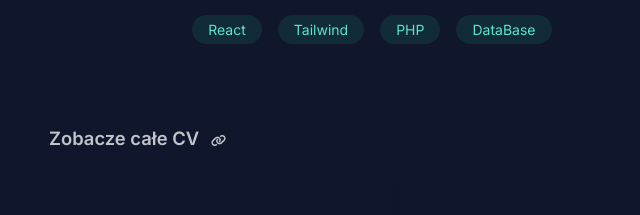
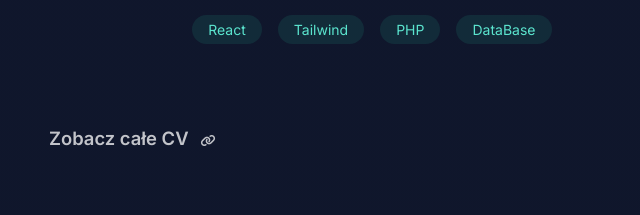
Before and after one commit to kxGeou/actual-Portfolio-website, a React (Vite) app: page / in a window 1280 px wide. Shown: the part 1863-2078 px from the top of the page, without its empty margins (623-1263 px from the left). Built offline with nearby package versions, Linux system fonts and the light colour scheme.

Commit message:
Ux update

```diff
--- a/src/components/Experience.tsx
+++ b/src/components/Experience.tsx
@@ -96,7 +96,7 @@ export default function Experience() {
         onMouseLeave={() => isHover(!hover)}
       >
        <a href="/GrzegorzMatusik.pdf" target="_blank">
-          <Title name={"Zobacze całe CV"} isHover={hover}></Title>
+          <Title name={"Zobacz całe CV"} isHover={hover}></Title>
         </a>
 
       </span>
--- a/src/components/Projects.tsx
+++ b/src/components/Projects.tsx
@@ -74,8 +74,8 @@ export default function Projects() {
             ))}
         </div>
         <p className="font-semibold text-[1.20rem] mt-12 flex justify-start items-center gap-3 cursor-pointer" onMouseLeave={() => setHover(!hover)} onMouseEnter={() => setHover(!hover)}>
-            <Link to="" className={`transition-all duration-300 flex justify-center items-center gap-1 cursor-not-allowed hover:opacity-75`}>Zobacz wszystkie projekty
-               <i className={`fa-solid fa-arrow-right text-[1rem] ml-2 transition-all duration-200 ${hover && "translate-x-2 text-text-box"}`}></i>
+            <Link to="" className={`transition-all duration-300 flex justify-center items-center gap-1 cursor-not-allowed opacity-50`}>Zobacz wszystkie projekty
+               <i className={`fa-solid fa-arrow-right text-[1rem] ml-2 transition-all duration-200 `}></i>
             </Link>
         </p>
     </section>
```
